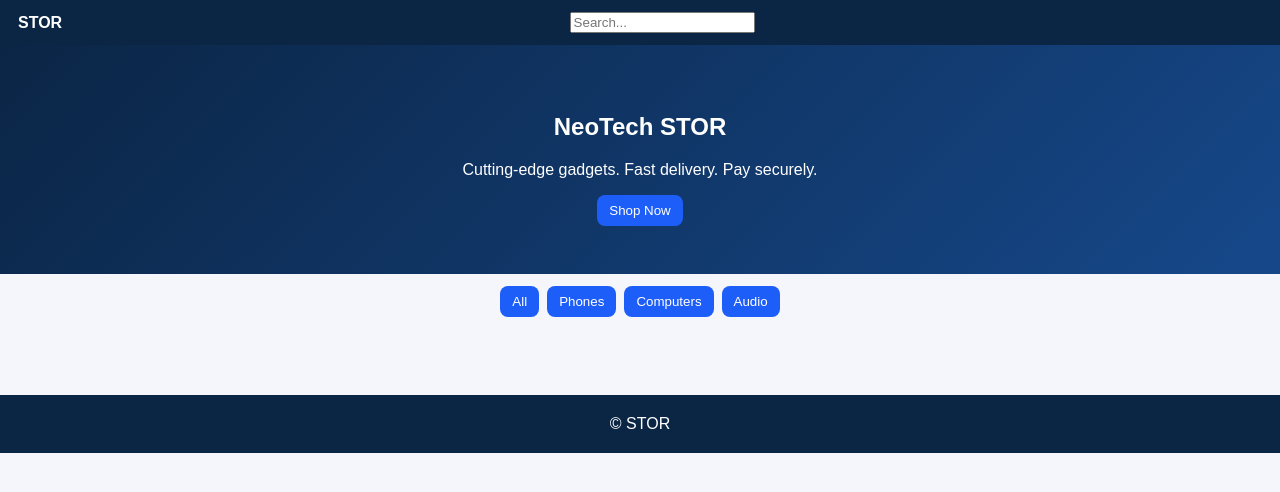
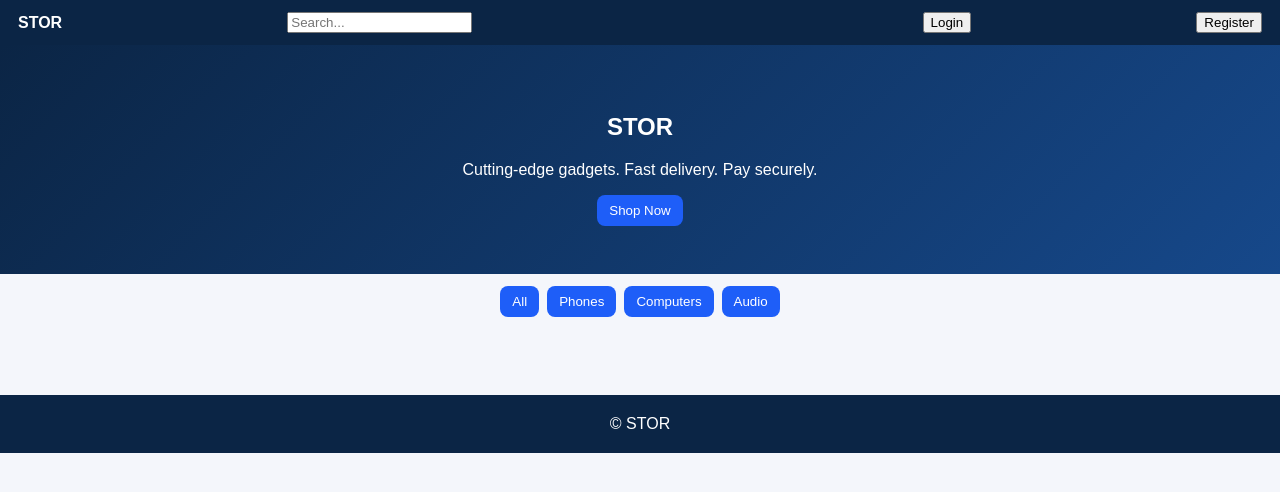
Before and after one commit to afrosatoshi1/STOR, a website: page public/index.html in a window 1280 px wide. Drawn offline with Linux system fonts and the light colour scheme; no server answers.

Commit message:
Update index.html

```diff
--- a/public/index.html
+++ b/public/index.html
@@ -15,10 +15,15 @@
   <div id="navActions" class="nav-right">
     <!-- Buttons will be injected by script.js -->
   </div>
+  <button id="loginBtn">Login</button>
+<button id="registerBtn">Register</button>
+<button id="logoutBtn" style="display:none;">Logout</button>
+<a id="adminLink" href="/admin" style="display:none;">Admin Panel</a>
+
 </header>
 
 <section class="hero">
-  <h1>NeoTech STOR</h1>
+  <h1>STOR</h1>
   <p>Cutting-edge gadgets. Fast delivery. Pay securely.</p>
   <button class="btn" onclick="document.querySelector('.product-grid').scrollIntoView({behavior:'smooth'})">Shop Now</button>
 </section>
```
